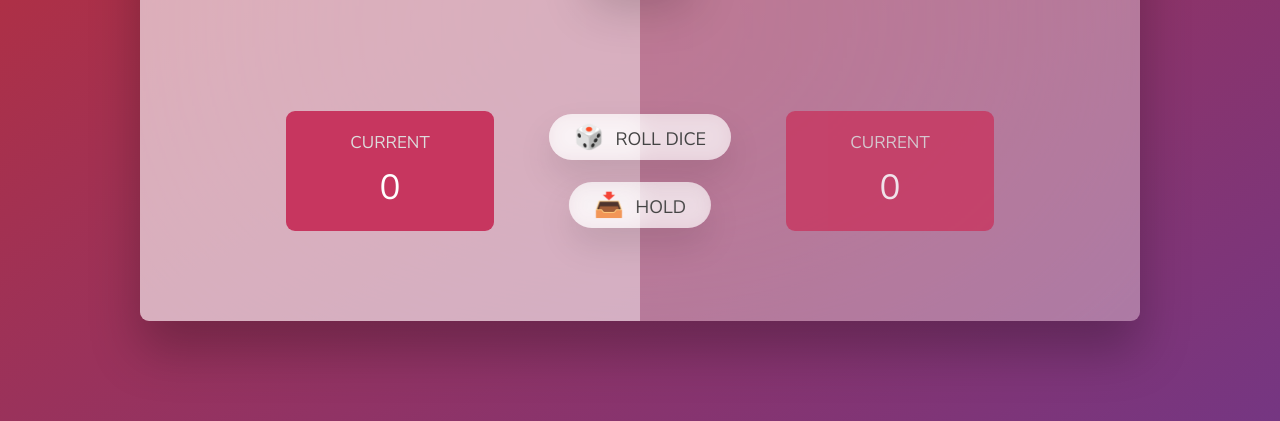
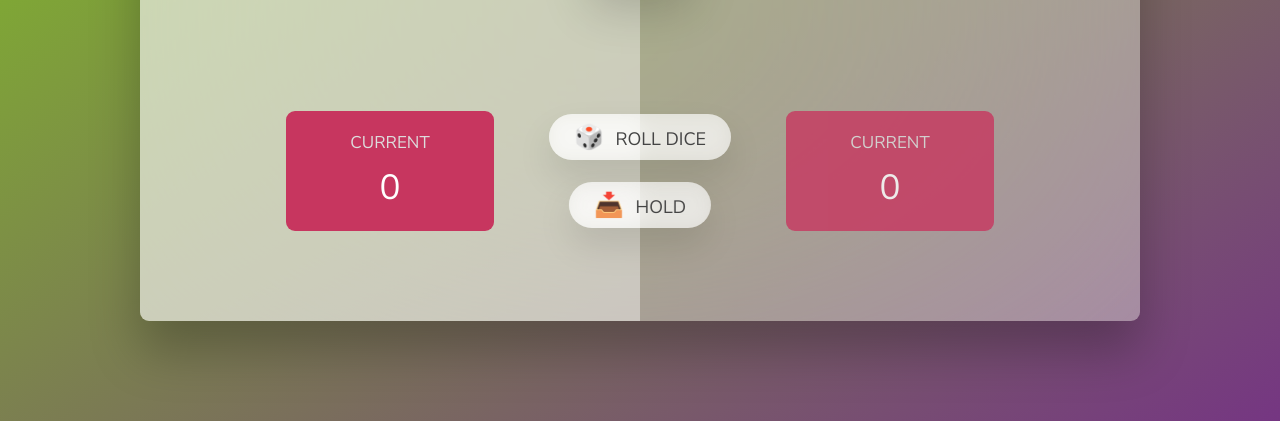
Before and after one commit to lalit137/pigGame, a plain HTML site: page index.html in a window 1280 px wide. Shown: the part 379-800 px from the top of the page. Drawn offline with Linux system fonts and the light colour scheme.

Commit message:
manage bg color

```diff
--- a/style.css
+++ b/style.css
@@ -17,7 +17,7 @@ body {
   font-weight: 400;
   height: 100vh;
   color: #333;
-  background-image: linear-gradient(to top left, #753682 0%, #bf2e34 100%);
+  background-image: linear-gradient(to top left, #753682 0%, #82c91e 100%);
   display: flex;
   align-items: center;
   justify-content: center;
```
